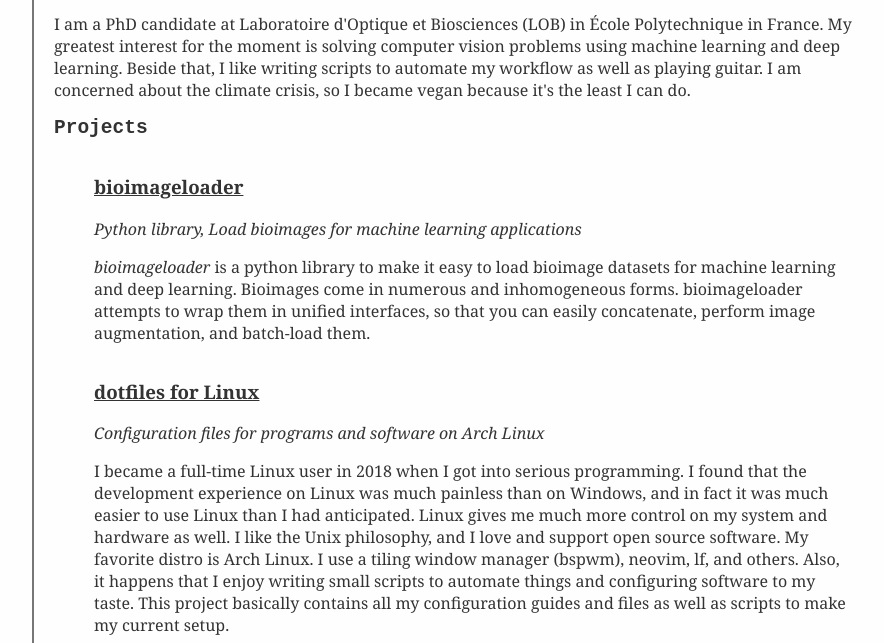
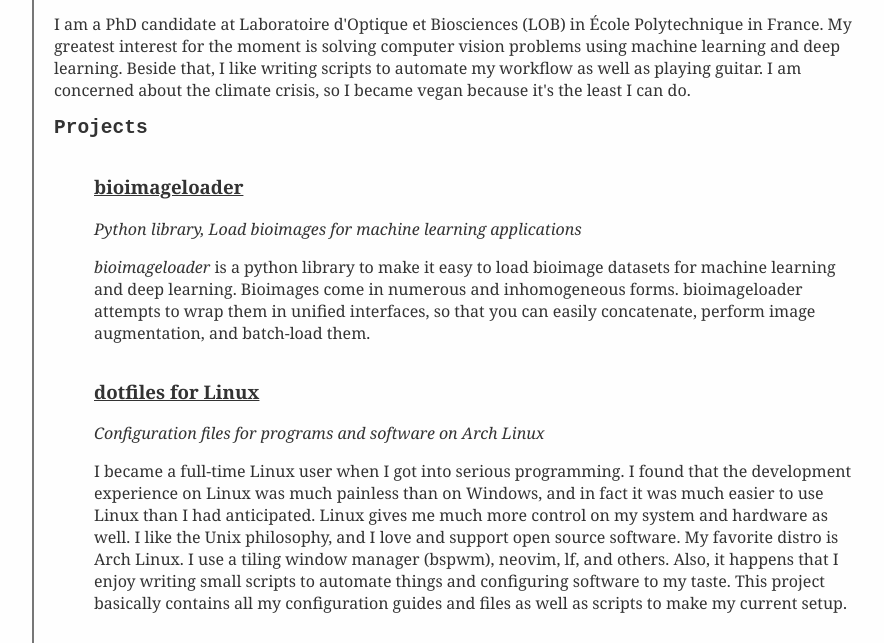
Before and after one commit to sbinnee/sbinnee.github.io, a plain HTML site: page index.html in a window 1280 px wide. Shown: the part 299-942 px from the top of the page, without its empty margins (187-1071 px from the left). Drawn offline with Linux system fonts and the light colour scheme.

Commit message:
Update CV

```diff
--- a/index.html
+++ b/index.html
@@ -103,7 +103,7 @@
       <h3><a class="a-link" href="https://github.com/sbinnee/dotfiles" target="_blank">dotfiles for Linux</a></h3>
       <span class="org">Configuration files for programs and software on Arch Linux</span>
       <p>
-        I became a full-time Linux user in 2018 when I got into serious programming. I found that the development experience on Linux was much painless than on Windows, and in fact it was much easier to use Linux than I had anticipated. Linux gives me much more control on my system and hardware as well. I like the Unix philosophy, and I love and support open source software. My favorite distro is Arch Linux. I use a tiling window manager (bspwm), neovim, lf, and others. Also, it happens that I enjoy writing small scripts to automate things and configuring software to my taste. This project basically contains all my configuration guides and files as well as scripts to make my current setup.
+        I became a full-time Linux user when I got into serious programming. I found that the development experience on Linux was much painless than on Windows, and in fact it was much easier to use Linux than I had anticipated. Linux gives me much more control on my system and hardware as well. I like the Unix philosophy, and I love and support open source software. My favorite distro is Arch Linux. I use a tiling window manager (bspwm), neovim, lf, and others. Also, it happens that I enjoy writing small scripts to automate things and configuring software to my taste. This project basically contains all my configuration guides and files as well as scripts to make my current setup.
       </p>
     </dd>
   </div>
```
Also changed, not shown: 2 other files.
